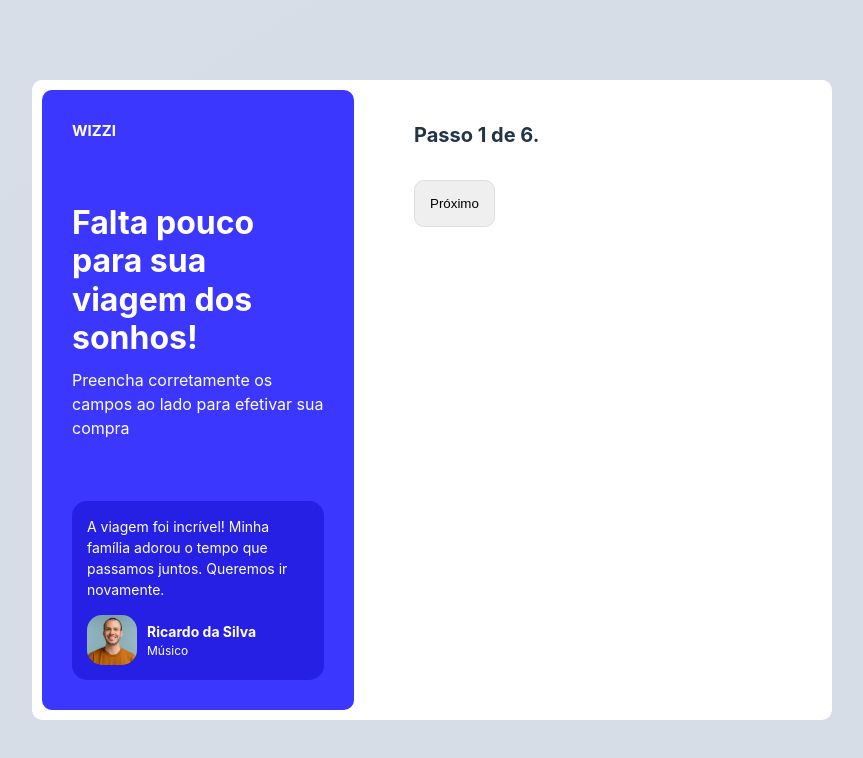
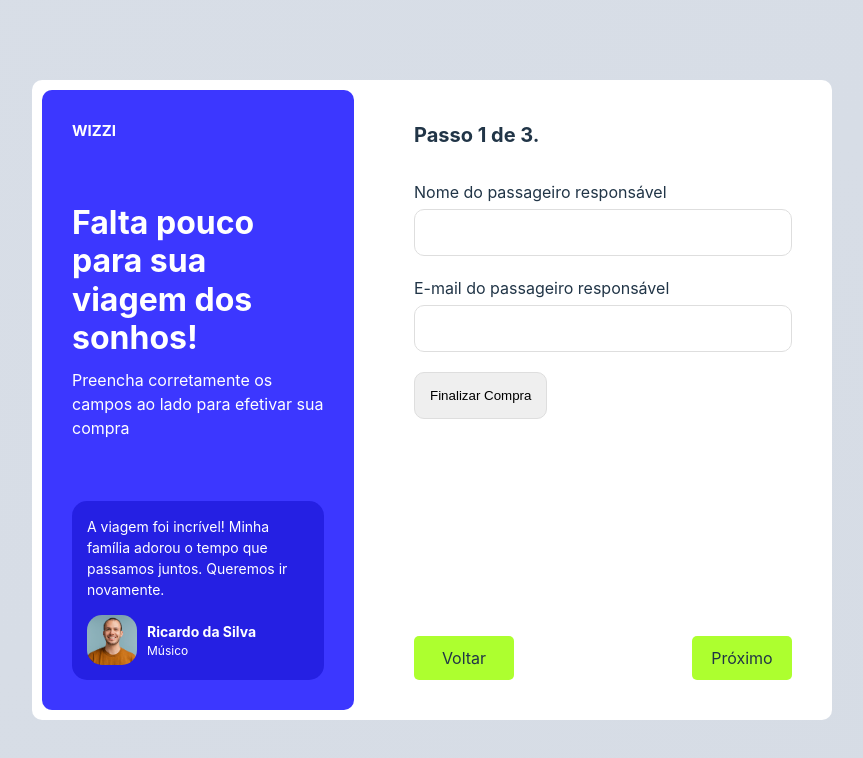
Before and after one commit to cssgabriel/teste-wizzi, a React (Vite) app: page /3 in a window 1280 px wide. Shown: the top 758 px of the page, without its empty margins (208-1071 px from the left). Built offline with nearby package versions, Linux system fonts and the light colour scheme.

Commit message:
[build] Form2 and useNavigate and BrowserRoute

```diff
--- a/src/App.css
+++ b/src/App.css
@@ -15,10 +15,10 @@ main {
   border-radius: 1rem;
   display: grid;
   grid-template-columns: 2fr 3fr;
-  overflow: hidden;
 }
 
 main section {
   border-radius: 1rem;
+  overflow: hidden;
   padding: 3rem;
 }
--- a/src/App.tsx
+++ b/src/App.tsx
@@ -1,12 +1,16 @@
-import Form from "./Components/Form/Form";
+import { BrowserRouter } from "react-router-dom";
+// import Form from "./Components/Form/Form";
+import Form2 from "./Components/Form/Form2";
 import "./App.css";
 import Description from "./Components/Description";
 
 function App() {
   return (
     <main>
-      <Description />
-      <Form />
+      <BrowserRouter>
+        <Description />
+        <Form2 />
+      </BrowserRouter>
     </main>
   );
 }
--- a/src/Components/Form/Form.css
+++ /dev/null
@@ -1,49 +0,0 @@
-h2 {
-  font-size: 2rem;
-}
-
-.form__checkout {
-  font-size: 1.6rem;
-  margin-top: 3rem;
-}
-
-.form__checkout [id^="step"] {
-  animation: showLeft 0.5s ease-out forwards;
-  opacity: 0;
-  transform: translateX(50rem);
-  display: flex;
-  flex-direction: column;
-  /* position: absolute; */
-}
-
-.form__checkout input {
-  padding: 1.5rem;
-  border-radius: 1rem;
-  border: 1px solid #dedede;
-  margin-bottom: 2rem;
-}
-
-.form__checkout input:focus {
-  background-color: #d8d7ff44;
-  outline: 1px solid var(--color-s);
-  box-shadow: 0 0 5px 0 rgba(0, 0, 0, 0.1);
-}
-
-.form__checkout label + input {
-  margin-top: 0.5rem;
-}
-
-[id^="step"]:not(:target) {
-  display: none;
-}
-[id^="step"]:target {
-  display: flex;
-}
-
-@keyframes showLeft {
-  to {
-    opacity: initial;
-    transform: initial;
-    position: static;
-  }
-}
--- /dev/null
+++ b/src/Components/Form/Form.module.css
@@ -0,0 +1,70 @@
+.ContainerForm {
+  margin-left: 3rem;
+  display: flex;
+  flex-direction: column;
+}
+
+.ContainerForm h2 {
+  font-size: 2rem;
+}
+
+.FormCheckout {
+  font-size: 1.6rem;
+  margin-top: 3rem;
+}
+
+.FormCheckout [id^="step"] {
+  animation: showLeft 1s ease-in-out forwards;
+  opacity: 0;
+  display: flex;
+  flex-direction: column;
+  position: relative;
+  left: 50rem;
+}
+
+.FormCheckout input {
+  padding: 1.5rem;
+  border-radius: 1rem;
+  border: 1px solid #dedede;
+  margin-bottom: 2rem;
+}
+
+.FormCheckout input:focus {
+  background-color: #d8d7ff44;
+  outline: 1px solid var(--color-s);
+  box-shadow: 0 0 5px 0 rgba(0, 0, 0, 0.1);
+}
+
+.FormCheckout label + input {
+  margin-top: 0.5rem;
+}
+/*
+[id^="step"]:not(:target) {
+  display: none;
+}
+[id^="step"]:target {
+  display: flex;
+} */
+
+.ContainerBtn {
+  display: flex;
+  justify-content: space-between;
+  margin-top: auto;
+}
+
+.Btn {
+  font-size: 1.6rem;
+  display: block;
+  border-radius: 0.5rem;
+  padding: 1rem;
+  background-color: greenyellow;
+  min-width: 10rem;
+  text-align: center;
+}
+
+@keyframes showLeft {
+  to {
+    opacity: initial;
+    left: 0;
+  }
+}
--- a/src/Components/Form/Form.tsx
+++ b/src/Components/Form/Form.tsx
@@ -1,11 +1,13 @@
 // import { BrowserRouter, Routes, Route } from "react-router-dom";
 // import NotFound from "../NotFound";
-import "./Form.css";
+import styles from "./Form.module.css";
 import React from "react";
 import Button from "./Button";
 
 const Form = () => {
   const [step, setStep] = React.useState(1);
+  const path = location.pathname;
+  console.log(path);
 
   function addDays(date: Date, days: number) {
     const dateCopy = new Date(date);
@@ -19,12 +21,15 @@ const Form = () => {
   return (
     <section style={{ marginLeft: "3rem" }}>
       <h2>Passo {step} de 6.</h2>
-      <form className="form__checkout" onSubmit={(e) => e.preventDefault()}>
+      <form
+        className={styles.FormCheckout}
+        onSubmit={(e) => e.preventDefault()}
+      >
         <div id="step1">
-          <label htmlFor="departure">Data de ida</label>
+          <label htmlFor="departure">Data de ida:</label>
           <input type="date" min={dateMin} value={dateMin} name="departure" />
 
-          <label htmlFor="back">Data de volta</label>
+          <label htmlFor="back">Data de volta:</label>
           <input type="date" name="back" />
         </div>
 
@@ -43,8 +48,11 @@ const Form = () => {
           <label htmlFor="years">E-mail do passageiro responsável</label>
           <input type="email" name="email" />
         </div>
-        <Button value={step < 3 ? "Próximo" : "Finalizar Compra"} />
+        {step < 3 ? <Button value="Finalizar Compra" /> : null}
+        {/* <Button value={step < 3 ? "" : ""} /> */}
       </form>
+      <button>Next</button>
+      <button>previous</button>
     </section>
   );
 };
--- /dev/null
+++ b/src/Components/Form/Form2.tsx
@@ -0,0 +1,60 @@
+import { Routes, Route, useNavigate } from "react-router-dom";
+import { Link } from "react-router-dom";
+import NotFound from "../NotFound";
+import styles from "./Form.module.css";
+import React from "react";
+import Button from "./Button";
+import Step1 from "./Steps/Step1";
+import Step2 from "./Steps/Step2";
+import Step3 from "./Steps/Step3";
+
+declare global {
+  interface PropsInput {
+    label: string;
+    type: string;
+    id?: string;
+    name: string;
+    [key: string]: unknown;
+  }
+}
+const Form = () => {
+  const [step, setStep] = React.useState(1);
+  const path = location.pathname.slice(-1);
+  const navigate = useNavigate();
+
+  React.useEffect(() => {
+    if (path === "/") navigate("/1");
+    setStep(step);
+  }, [path, navigate]);
+
+  return (
+    <section className={styles.ContainerForm}>
+      <h2>Passo {step} de 3.</h2>
+      <form
+        className={styles.FormCheckout}
+        onSubmit={(e) => e.preventDefault()}
+      >
+        <Routes>
+          <Route path="/" element={null} />
+          <Route path="/1" element={<Step1 />} />
+          <Route path="2" element={<Step2 />} />
+          <Route path="3" element={<Step3 />} />
+          <Route path="*" element={<NotFound />} />
+        </Routes>
+
+        {step < 3 ? <Button value="Finalizar Compra" /> : null}
+        {/* <Button value={step < 3 ? "" : ""} /> */}
+      </form>
+      <div className={styles.ContainerBtn}>
+        <Link className={styles.Btn} to={`/${step - 1}`}>
+          Voltar
+        </Link>
+        <Link className={styles.Btn} to={`/${step + 1}`}>
+          Próximo
+        </Link>
+      </div>
+    </section>
+  );
+};
+
+export default Form;
--- /dev/null
+++ b/src/Components/Form/Steps/Step1.tsx
@@ -0,0 +1,21 @@
+const Step1 = () => {
+  function addDays(date: Date, days: number) {
+    const dateCopy = new Date(date);
+    dateCopy.setDate(date.getDate() + days);
+    return dateCopy;
+  }
+
+  const date = new Date();
+  const dateMin = addDays(date, 1).toISOString().slice(0, 10);
+  return (
+    <div id="step1">
+      <label htmlFor="departure">Data de ida:</label>
+      <input type="date" min={dateMin} value={dateMin} name="departure" />
+
+      <label htmlFor="back">Data de volta:</label>
+      <input type="date" name="back" />
+    </div>
+  );
+};
+
+export default Step1;
--- /dev/null
+++ b/src/Components/Form/Steps/Step2.tsx
@@ -0,0 +1,13 @@
+const Step2 = () => {
+  return (
+    <div id="step2">
+      <label htmlFor="name">Nome</label>
+      <input type="text" name="name" id="name" />
+
+      <label htmlFor="years">Idade</label>
+      <input type="text" name="years" />
+    </div>
+  );
+};
+
+export default Step2;
--- /dev/null
+++ b/src/Components/Form/Steps/Step3.tsx
@@ -0,0 +1,13 @@
+const Step3 = () => {
+  return (
+    <div id="step3">
+      <label htmlFor="name">Nome do passageiro responsável</label>
+      <input type="text" name="name" />
+
+      <label htmlFor="years">E-mail do passageiro responsável</label>
+      <input type="email" name="email" />
+    </div>
+  );
+};
+
+export default Step3;
```
Also changed, not shown: src/Components/Form/Input.tsx (added, +10 -0 lines), src/Components/Form/Step.tsx (added).
